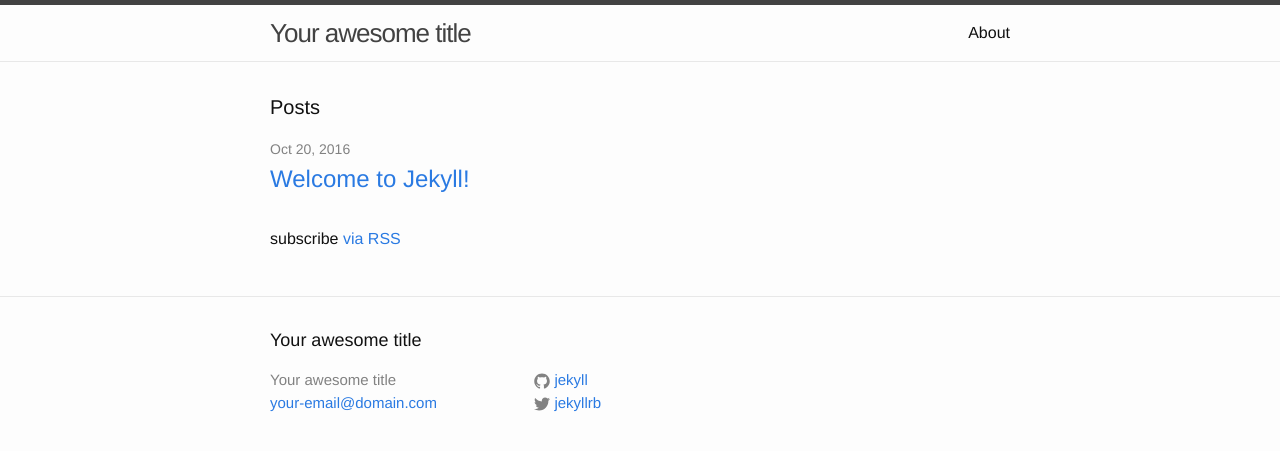
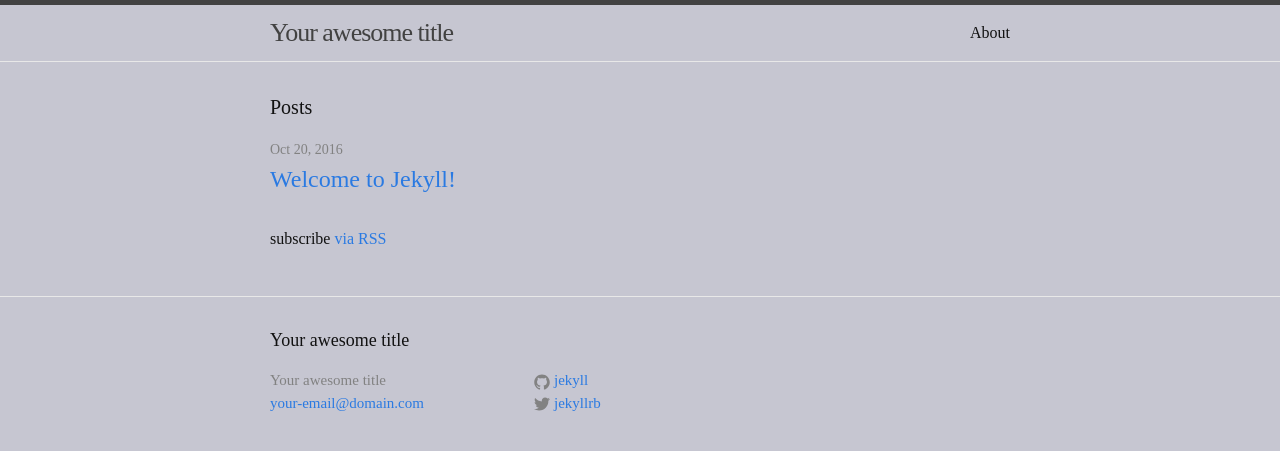
Before and after one commit to TheAntarctican/jawebb, a Jekyll site: the page built from index.html, in a window 1280 px wide. Shown: the top 451 px of the page. Built offline with Jekyll 4.4.1, drawn with Linux system fonts in a browser that asks for light colours.

Commit message:
Update main.scss

```diff
--- a/css/main.scss
+++ b/css/main.scss
@@ -6,7 +6,7 @@
 
 
 // Our variables
-$base-font-family: "Helvetica Neue", Helvetica, Arial, sans-serif;
+$base-font-family: "Times New Roman", Times, sans-serif;
 $base-font-size:   16px;
 $base-font-weight: 400;
 $small-font-size:  $base-font-size * 0.875;
@@ -15,7 +15,7 @@ $base-line-height: 1.5;
 $spacing-unit:     30px;
 
 $text-color:       #111;
-$background-color: #fdfdfd;
+$background-color: #aaba;
 $brand-color:      #2a7ae2;
 
 $grey-color:       #828282;
```
